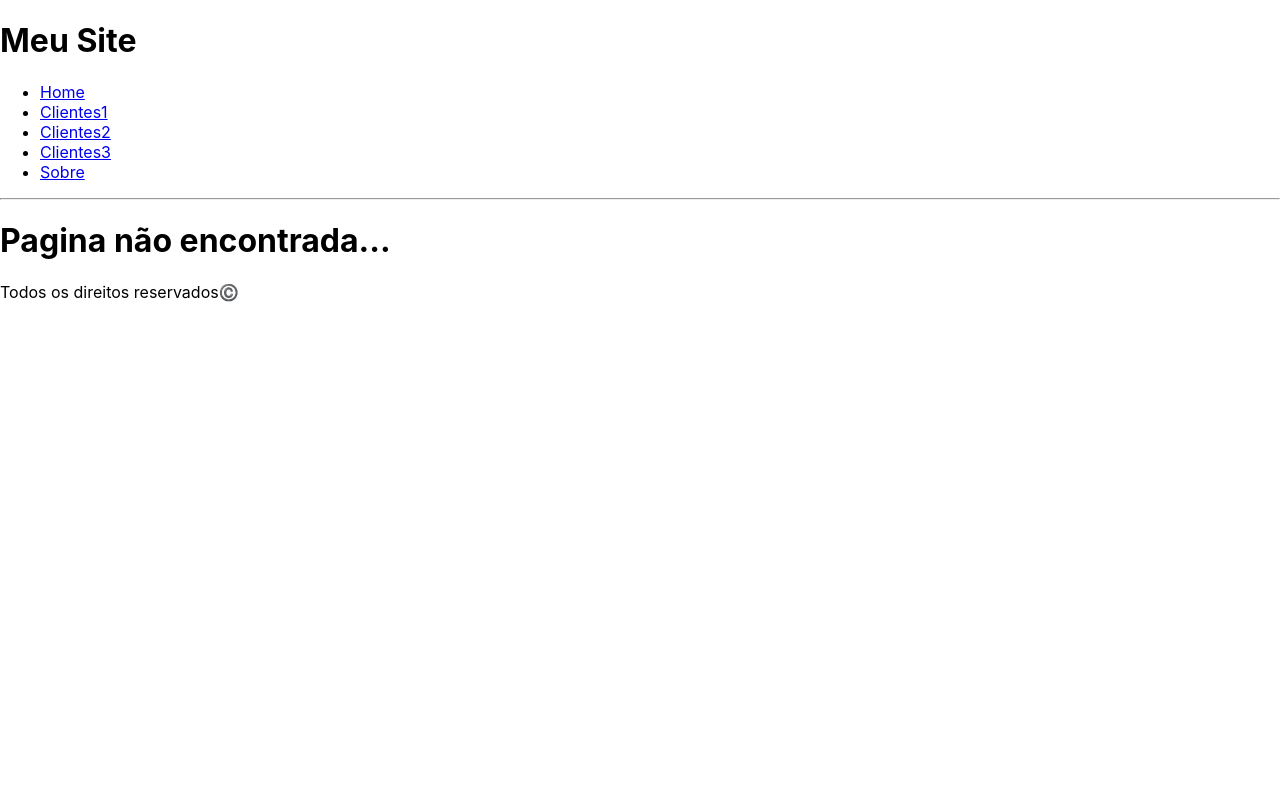
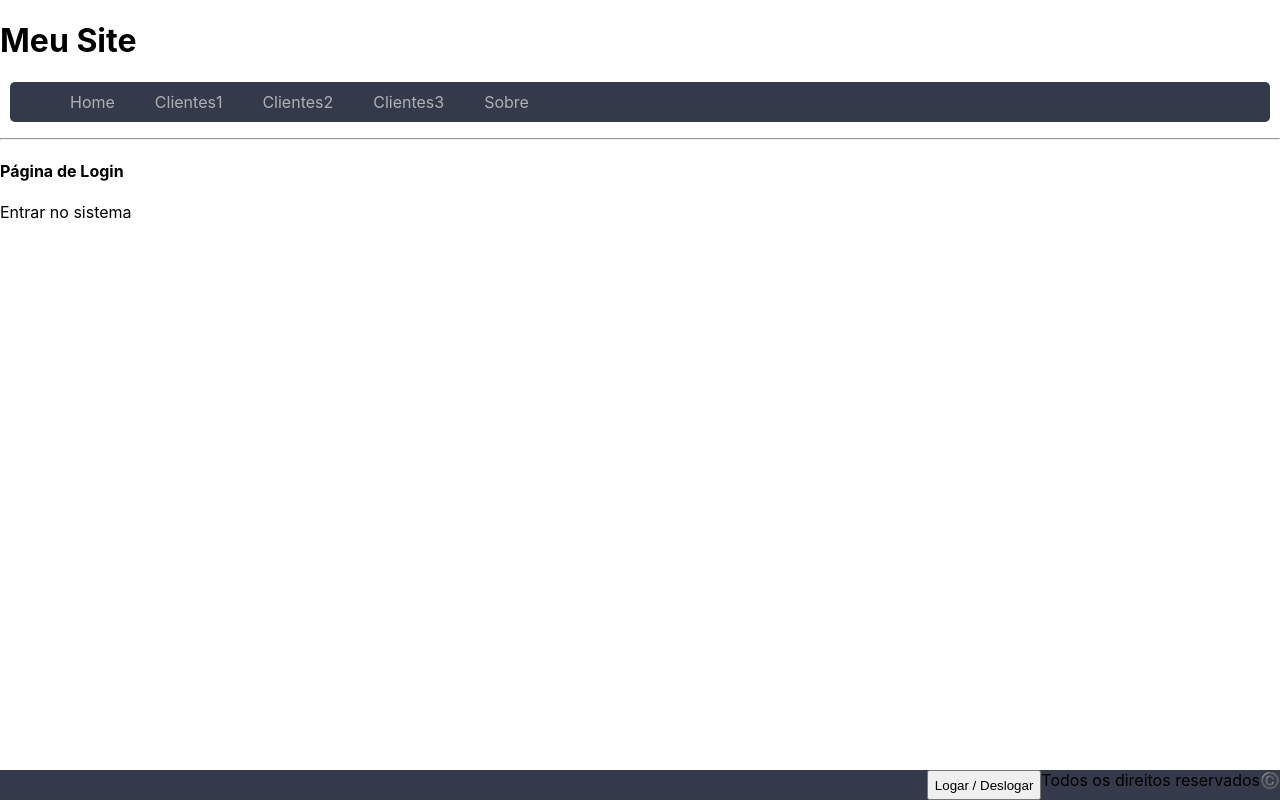
Before and after one commit to GilsonAlvesdeSouza/route, a React (Create React App) app: page /login in a window 1280 px wide. Built offline with nearby package versions, Linux system fonts and the light colour scheme.

Commit message:
criado rotas privadas

```diff
--- a/src/App.Style.ts
+++ b/src/App.Style.ts
@@ -29,3 +29,16 @@ export const NavMenu = styled.nav`
     }
   }
 `;
+
+export const Container = styled.div`
+  footer {
+    display: flex;
+    background: #343a49;
+    width: 100%;
+    height: 30px;
+    position: absolute;
+    bottom: 0;
+    left: 0;
+    flex-direction: row-reverse;
+  }
+`;
--- a/src/App.tsx
+++ b/src/App.tsx
@@ -1,12 +1,36 @@
-import { BrowserRouter, Switch, Route, Link, Redirect, useHistory } from "react-router-dom";
-import { Clientes, Home, NotFound, Sobre } from "./pages";
+import { useState } from "react";
+import { BrowserRouter, Switch, Route, Link, Redirect } from "react-router-dom";
+import { Container, NavMenu } from "./App.Style";
+import { Clientes, Home, NotFound, Sobre, Login } from "./pages";
 
 function App() {
+
+  const [IsLogged, setIslloged] = useState(false);
+
+  const logar = () => {
+    setIslloged(!IsLogged);
+  };
+
+  type PropsPrivateRoute = {
+    children: JSX.Element,
+    [rest: string]: any,
+  };
+
+  const PrivateRoute = ({ children, ...rest }: PropsPrivateRoute) => {
+    return (
+      <Route {...rest}  >
+        {IsLogged ? children : <Redirect to="/login"/>}
+      </Route>
+    );
+  };
+
+  console.log(IsLogged);
   return (
     <BrowserRouter>
+      <Container>
         <header>
           <h1>Meu Site</h1>
-        <nav>
+          <NavMenu>
             <ul>
               <li>
                 <Link className={"link"} to="/">Home</Link>
@@ -24,21 +48,24 @@ function App() {
                 <Link className={"link"} to="/sobre">Sobre</Link>
               </li>
             </ul>
-        </nav>
+          </NavMenu>
         </header>
         <hr />
         <Switch>
-        <Route exact path="/" >
+          <PrivateRoute exact path="/" >
             <Home />
-        </Route>
-        <Route path="/clientes" >
+          </PrivateRoute>
+          <PrivateRoute path="/clientes">
             <Clientes />
-        </Route>
-        <Route path="/sobre" >
+          </PrivateRoute>
+          <PrivateRoute path="/sobre">
             <Sobre />
-        </Route>
+          </PrivateRoute>
           <Route path="/quem-somos">
             <Redirect to="/sobre" />
+          </Route>
+          <Route path="/login" >
+            <Login />
           </Route>
           <Route path="*" >
             <NotFound />
@@ -46,9 +73,10 @@ function App() {
         </Switch>
         <footer>
           Todos os direitos reservados©️
+          <button onClick={logar}>Logar / Deslogar</button>
         </footer>
+      </Container>
     </BrowserRouter>
   );
 }
-
 export default App;
--- /dev/null
+++ b/src/pages/Login/Login.jsx
@@ -0,0 +1,11 @@
+
+const Login = () => {
+    return (
+        <div>
+            <h4>Página de Login</h4>
+            Entrar no sistema
+        </div>
+    );
+};
+
+export default Login;
--- a/src/pages/index.ts
+++ b/src/pages/index.ts
@@ -1,9 +1,11 @@
+import Login from "./Login/Login";
 import Clientes from "./Clientes";
 import Home from "./Home";
 import Sobre from "./Sobre";
 import NotFound from "./NotFound";
 
 export {
+    Login,
     Clientes,
     Home,
     Sobre,
```
Lines whose indentation alone changed are shown as unchanged.
